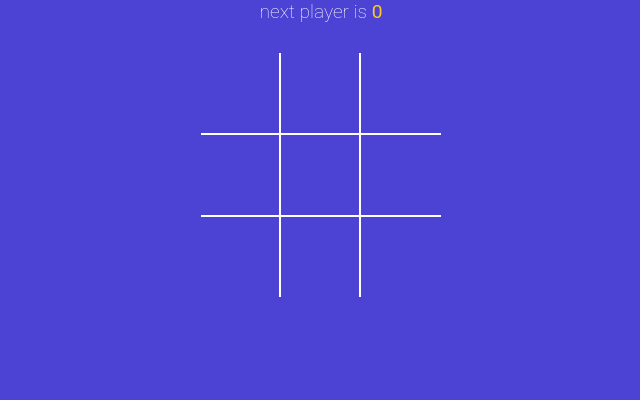
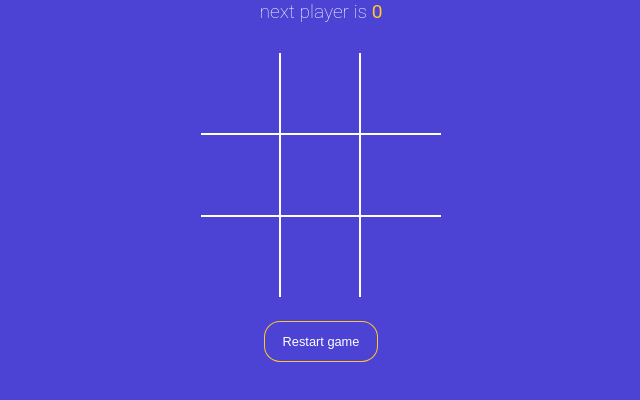
Before and after one commit to pradeepSDE/Tictactoe-game, a React (Vite) app: page / in a window 1280 px wide. Shown: the top 400 px of the page, without its empty margins (319-959 px from the left). Built offline with nearby package versions, Linux system fonts and the light colour scheme.

Commit message:
added refresh button

```diff
--- a/src/App.jsx
+++ b/src/App.jsx
@@ -3,8 +3,11 @@ import { useState } from 'react';
 import Board from './components/Board';
 import {calculateWinner} from './winner.js';
 import StatusMessage from './components/StatusMessage';
+import RefreshButton from './components/resatrtGame';
+let  count = 0;
+function App() {
 
-function App() {
+  count = count + 1;
 
   const [squares,setSquares]=useState((Array(9).fill(null)))
 
@@ -30,6 +33,7 @@ function App() {
           )
       });
       setIsXNext(currentIsXNext=>!currentIsXNext);
+      console.log(count)
   }
 
 
@@ -37,6 +41,7 @@ function App() {
     <div className="app">
       <StatusMessage winner={winner} isXNext={isXNext} squares={squares}/>
       <Board squares={squares} handlesquareclick={handlesquareclick} />
+     <RefreshButton winner={winner} count={count} />
 
     </div>
 
--- /dev/null
+++ b/src/components/resatrtGame.jsx
@@ -0,0 +1,17 @@
+// src/components/RefreshButton.js
+import React from 'react';
+
+function RefreshButton( {winner,count}) {
+  const handleRefresh = () => {
+    window.location.reload();
+  };
+
+  return (
+    <button onClick={handleRefresh}
+    className={`btn-reset ${winner || count==20 ? `active` : `` }`}>
+      Restart game
+    </button>
+  );
+}
+
+export default RefreshButton;
```
